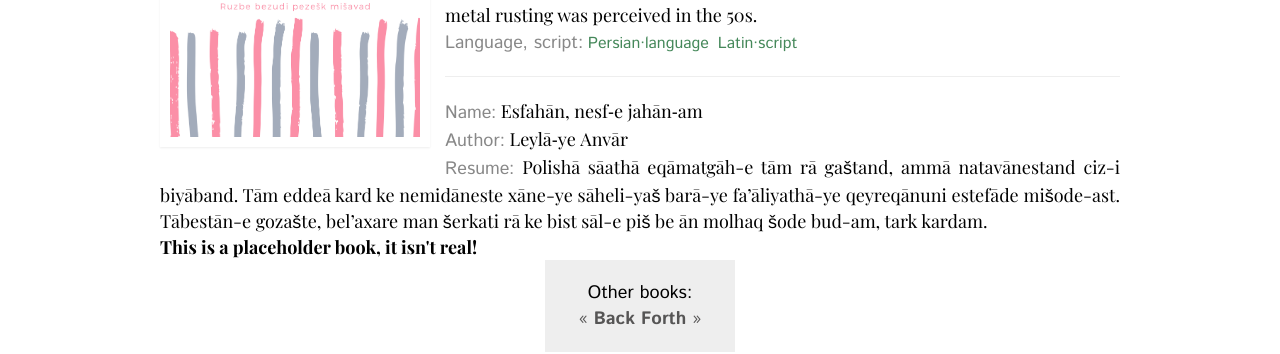
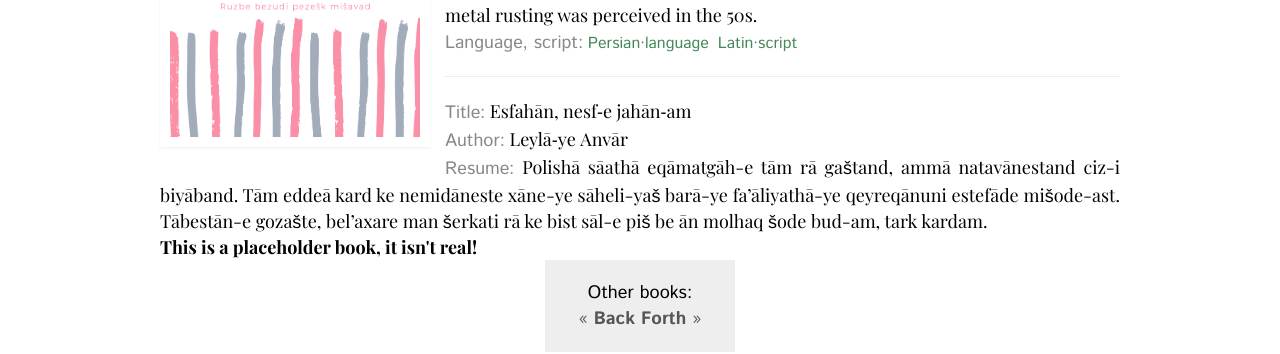
Before and after one commit to mlare/vodary, a Jekyll site: the page built from _posts/2017-11-15-esfahan.markdown, in a window 1280 px wide. Shown: the part 548-902 px from the top of the page. Built offline with Jekyll 4.4.1, drawn with Linux system fonts in a browser that asks for light colours; some web fonts are replaced; Markdown is read by kramdown in place of the engine named in the settings.

Commit message:
Update post.html

```diff
--- a/_layouts/post.html
+++ b/_layouts/post.html
@@ -22,7 +22,7 @@ layout: default
 		</p>{% endif %}
                 <hr>
 
-		{% if page.ortitle %}<p class="bulk"><span class="technical">Name:</span> {{ page.ortitle }}</span></p>{% endif %}
+		{% if page.ortitle %}<p class="bulk"><span class="technical">Title:</span> {{ page.ortitle }}</span></p>{% endif %}
 		{% if page.orauthor %}<p class="bulk"><span class="technical">Author:</span> {{ page.orauthor }}</span></p>{% endif %}
 		{% if page.orresume %}<p class="bulk"><span class="technical">Resume:</span> {{ page.orresume }}</span></p>{% endif %}
 
```
